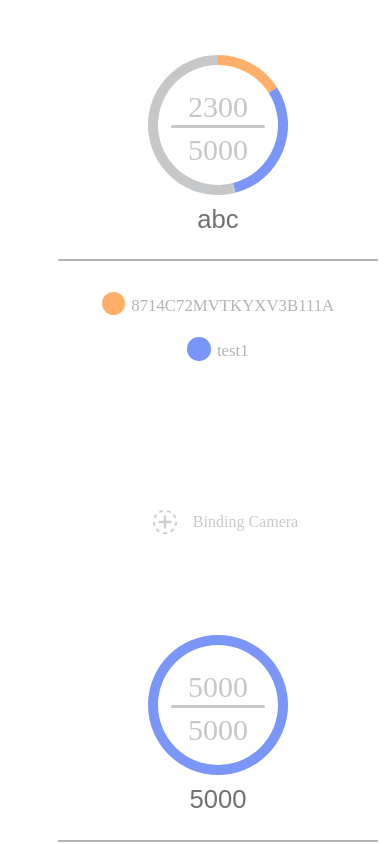
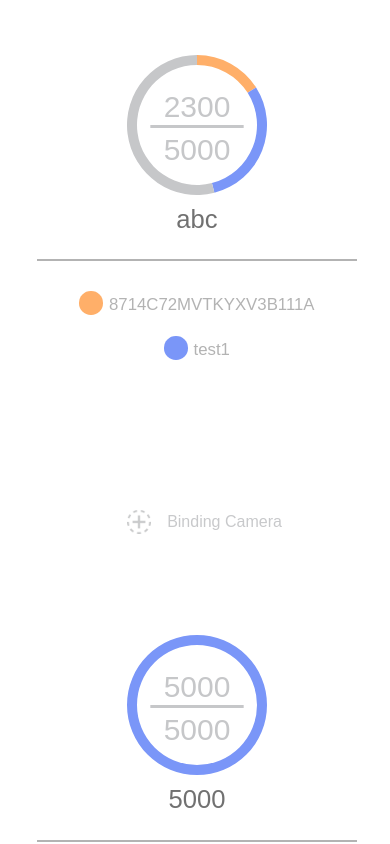
Before and after one commit to jootse84/es6-react-wheel-list, a React app: page / in a window 390 px wide. Shown: the top 844 px of the page. Built offline with nearby package versions, Linux system fonts and the light colour scheme.

Commit message:
Bugfix responsive layout of cards

```diff
--- a/styles/LabelList.less
+++ b/styles/LabelList.less
@@ -77,11 +77,11 @@
         }
         @media (min-width: 980px) and (max-width: 1280px) {
             width: 86%;
-            font-size: 95%;
+            font-size: 87%;
         }
         @media (min-width: 768px) and (max-width: 979px) {
             width: 86%;
-            font-size: 95%;
+            font-size: 90%;
         }
         @media (min-width: 0px) and (max-width: 767px) {
             width: 86%;
--- a/styles/PlanList.less
+++ b/styles/PlanList.less
@@ -1,16 +1,13 @@
 #card-list {
-    margin-left: -19px;
+    margin-left: -40px;
     float: left;
     list-style-type: none;
     width: 100%;
-    @media (min-width: 1281px) and (max-width:1919px) {
-        margin-left: -10px;
-        width: 100%
-    }
+    font-family: Arial, Helvetica;
     p {
         width: 78%;
         margin: 0 auto;
-        font-size: 1.3em;
+        font-size: 1.2em;
         line-height: 1.5em;
         margin-bottom: 30px;
     }
@@ -39,18 +36,18 @@
         @media (min-width: 1281px) and (max-width:1919px) {
             height: 520px;
             margin: 2.855555% 10px;
-            width: 286px;
+            width: 265px;
         }
         @media (min-width: 980px) and (max-width: 1280px) {
-            width: 27.5%;
+            width: 25.5%;
             height: 500px;
         }
         @media (min-width: 768px) and (max-width: 979px) {
-            width: 44%;
+            width: 40%;
             height: 520px;
         }
         @media (min-width: 481px) and (max-width: 767px) {
-            width: 100%;
+            width: 93%;
             padding-bottom: 80px;
             margin-left: 0% !important;
         }
```
